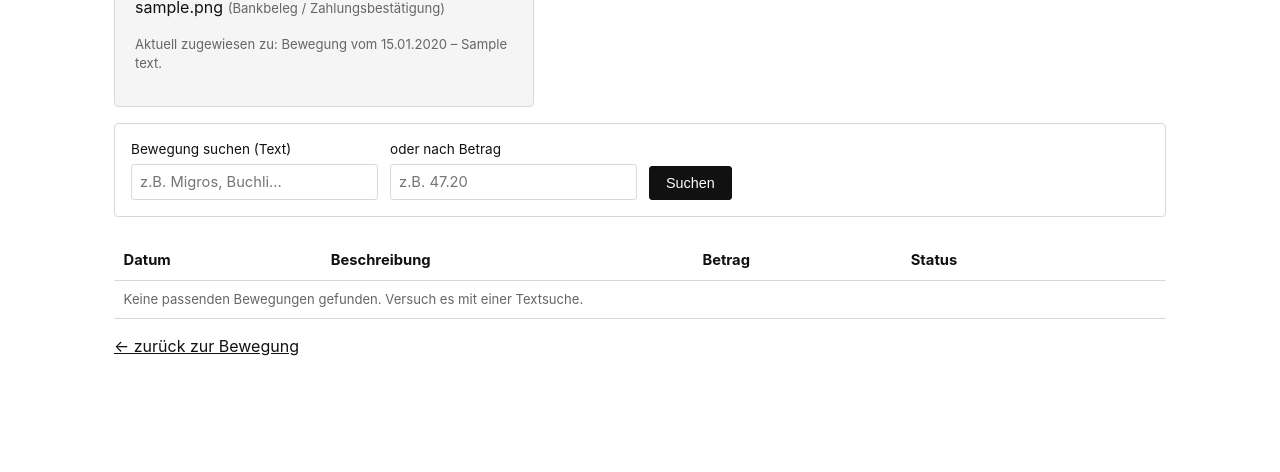
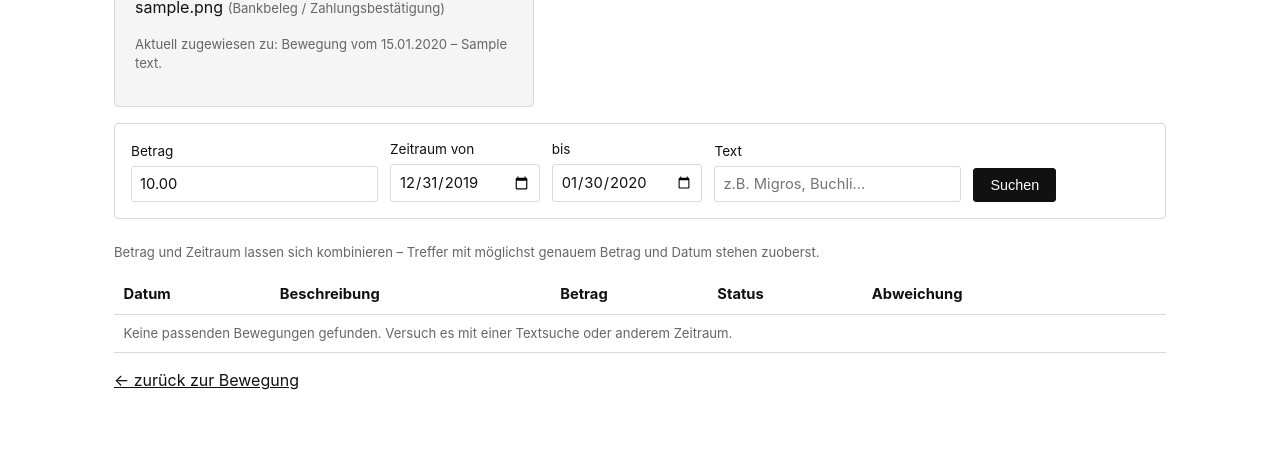
Before and after one commit to paologitgit/buchhaltung, a Django app: page /belege/1/anhaengen/ in a window 1280 px wide. Shown: the part 528-1000 px from the top of the page. Before the commit the page ends 884 px from the top, so only its background shows below. Run offline with Django 5.2, Linux system fonts and the light colour scheme; a user stored in the database is signed in; tables that the repository leaves empty hold one stand-in row (values such as "Sample post").

Commit message:
Add smart amount+date search to "an weitere Bewegung anhängen"
Betrag und Zeitraum lassen sich jetzt kombiniert filtern (UND statt
entweder/oder), mit Datumsfeldern von/bis. Beim ersten Aufruf werden
Betrag und ein ±15-Tage-Zeitraum automatisch aus dem Beleg
(expected_amount/-date) bzw. der aktuell zugewiesenen Bewegung
vorgeschlagen -- besonders nützlich bei Kreditkarten-Abrechnungen, wo
Text/Beschreibung selten zur Bank-Bewegung passen. Treffer werden nach
kleinster Betrags- und Datumsabweichung sortiert (Betrag hat Priorität,
analog zum Kreditkarten-Scanner) und die Abweichung wird pro Zeile
angezeigt.

```diff
--- a/documents/views.py
+++ b/documents/views.py
@@ -1,6 +1,6 @@
 import logging
 import uuid
-from datetime import date
+from datetime import date, timedelta
 from decimal import Decimal, InvalidOperation
 
 from django.contrib import messages
@@ -18,7 +18,7 @@ from bank.services import _compute_hash
 from core.decorators import owner_required
 
 from .forms import BelegUploadForm, PosteingangBulkUploadForm, PosteingangUploadForm
-from .matching import bewegungen_matching_amount, find_matching_bewegung
+from .matching import _amount_range_filter, bewegungen_matching_amount, find_matching_bewegung
 from .models import Beleg
 from .services import get_or_create_thumbnail_path, rotate_image_file, rotate_pdf_file
 from .statement_parser import parse_statement
@@ -29,6 +29,10 @@ logger = logging.getLogger(__name__)
 # jede Vorschau wird beim ersten Abruf serverseitig gerendert (PDF -> PNG),
 # zu viele auf einmal überlasten die wenigen gunicorn-Worker (WORKER TIMEOUT).
 BELEG_LIST_PAGE_SIZE = 40
+
+# Vorbelegter Zeitraum (in Tagen vor/nach dem Anker-Datum) für die
+# Bewegungssuche beim Anhängen eines Belegs an eine weitere Bewegung.
+BELEG_COPY_DATE_WINDOW_DAYS = 15
 
 
 def _redirect_after_beleg_action(beleg):
@@ -360,35 +364,87 @@ def beleg_copy(request, pk):
         )
         return redirect("bewegung_detail", pk=bewegung.pk)
 
-    query = request.GET.get("q", "")
-    amount_query = request.GET.get("betrag", "")
+    has_explicit_filters = any(key in request.GET for key in ("betrag", "von", "bis", "q"))
+
+    anchor_amount = beleg.expected_amount or (abs(beleg.bewegung.amount) if beleg.bewegung_id else None)
+    anchor_date = beleg.expected_date or (beleg.bewegung.booking_date if beleg.bewegung_id else None)
+
+    if has_explicit_filters:
+        query = request.GET.get("q", "")
+        amount_query = request.GET.get("betrag", "")
+        von_raw = request.GET.get("von", "")
+        bis_raw = request.GET.get("bis", "")
+    else:
+        # Erstaufruf ohne eigene Suche: Betrag/Zeitraum anhand des Belegs bzw.
+        # der aktuell zugewiesenen Bewegung vorschlagen (z.B. bei einer
+        # Kreditkarten-Abrechnung, die schon einer Bewegung zugewiesen ist).
+        query = ""
+        amount_query = str(anchor_amount) if anchor_amount else ""
+        if anchor_date:
+            von_raw = (anchor_date - timedelta(days=BELEG_COPY_DATE_WINDOW_DAYS)).isoformat()
+            bis_raw = (anchor_date + timedelta(days=BELEG_COPY_DATE_WINDOW_DAYS)).isoformat()
+        else:
+            von_raw = ""
+            bis_raw = ""
 
     matches = Bewegung.objects.select_related("bank_account").exclude(pk=beleg.bewegung_id)
+
     amount_error = None
+    amount_value = None
     if amount_query:
         try:
-            matches = bewegungen_matching_amount(Decimal(amount_query.replace(",", "."))).exclude(
-                pk=beleg.bewegung_id
-            ).select_related("bank_account")
+            amount_value = Decimal(amount_query.replace("'", "").replace(",", "."))
+            matches = matches.filter(_amount_range_filter(amount_value))
         except InvalidOperation:
             amount_error = "Ungültiger Betrag."
-    elif query:
-        matches = matches.filter(description__icontains=query)
-    elif beleg.expected_amount:
-        matches = bewegungen_matching_amount(beleg.expected_amount).exclude(
-            pk=beleg.bewegung_id
-        ).select_related("bank_account")
 
-    if query and amount_query and not amount_error:
+    if query:
         matches = matches.filter(description__icontains=query)
 
-    matches = matches.order_by("-booking_date")[:30]
+    date_error = None
+    von_date = None
+    bis_date = None
+    if von_raw:
+        try:
+            von_date = date.fromisoformat(von_raw)
+            matches = matches.filter(booking_date__gte=von_date)
+        except ValueError:
+            date_error = "Ungültiges Von-Datum."
+    if bis_raw:
+        try:
+            bis_date = date.fromisoformat(bis_raw)
+            matches = matches.filter(booking_date__lte=bis_date)
+        except ValueError:
+            date_error = "Ungültiges Bis-Datum."
+
+    if von_date and bis_date:
+        sort_anchor_date = von_date + (bis_date - von_date) / 2
+    else:
+        sort_anchor_date = von_date or bis_date or anchor_date
+
+    matches = list(matches.order_by("-booking_date")[:200])
+    for b in matches:
+        b.amount_diff = abs(abs(b.amount) - amount_value) if amount_value is not None else None
+        b.date_diff = abs((b.booking_date - sort_anchor_date).days) if sort_anchor_date else None
+
+    matches.sort(
+        key=lambda b: (
+            b.amount_diff if b.amount_diff is not None else Decimal("0"),
+            b.date_diff if b.date_diff is not None else 0,
+            -b.booking_date.toordinal(),
+        )
+    )
+    matches = matches[:30]
+
     context = {
         "beleg": beleg,
         "matches": matches,
         "query": query,
         "amount_query": amount_query,
         "amount_error": amount_error,
+        "von": von_raw,
+        "bis": bis_raw,
+        "date_error": date_error,
     }
     return render(request, "documents/beleg_copy.html", context)
 
--- a/templates/documents/beleg_copy.html
+++ b/templates/documents/beleg_copy.html
@@ -14,19 +14,29 @@
 
 <form method="get" class="filters">
   <div>
-    <label for="q">Bewegung suchen (Text)</label>
-    <input type="text" name="q" id="q" value="{{ query }}" placeholder="z.B. Migros, Buchli...">
+    <label for="betrag">Betrag</label>
+    <input type="text" name="betrag" id="betrag" value="{{ amount_query }}" placeholder="z.B. 47.20">
   </div>
   <div>
-    <label for="betrag">oder nach Betrag</label>
-    <input type="text" name="betrag" id="betrag" value="{{ amount_query }}" placeholder="z.B. 47.20">
+    <label for="von">Zeitraum von</label>
+    <input type="date" name="von" id="von" value="{{ von }}">
+  </div>
+  <div>
+    <label for="bis">bis</label>
+    <input type="date" name="bis" id="bis" value="{{ bis }}">
+  </div>
+  <div>
+    <label for="q">Text</label>
+    <input type="text" name="q" id="q" value="{{ query }}" placeholder="z.B. Migros, Buchli...">
   </div>
   <div><button type="submit">Suchen</button></div>
 </form>
 {% if amount_error %}<p class="errorlist">{{ amount_error }}</p>{% endif %}
+{% if date_error %}<p class="errorlist">{{ date_error }}</p>{% endif %}
+<p class="muted">Betrag und Zeitraum lassen sich kombinieren – Treffer mit möglichst genauem Betrag und Datum stehen zuoberst.</p>
 
 <table>
-  <thead><tr><th>Datum</th><th>Beschreibung</th><th>Betrag</th><th>Status</th><th></th></tr></thead>
+  <thead><tr><th>Datum</th><th>Beschreibung</th><th>Betrag</th><th>Status</th><th>Abweichung</th><th></th></tr></thead>
   <tbody>
     {% for b in matches %}
     <tr>
@@ -34,6 +44,11 @@
       <td>{{ b.description|truncatechars:60 }}</td>
       <td>{{ b.amount }} {{ b.currency }}</td>
       <td>{{ b.get_status_display }}</td>
+      <td class="muted">
+        {% if b.amount_diff is not None %}{% if b.amount_diff == 0 %}exakter Betrag{% else %}Betrag Δ {{ b.amount_diff }}{% endif %}{% endif %}
+        {% if b.amount_diff is not None and b.date_diff is not None %}, {% endif %}
+        {% if b.date_diff is not None %}{% if b.date_diff == 0 %}exaktes Datum{% else %}{{ b.date_diff }} Tag{{ b.date_diff|pluralize }} Abstand{% endif %}{% endif %}
+      </td>
       <td>
         <form method="post">
           {% csrf_token %}
@@ -43,7 +58,7 @@
       </td>
     </tr>
     {% empty %}
-    <tr><td colspan="5" class="muted">Keine passenden Bewegungen gefunden. Versuch es mit einer Textsuche.</td></tr>
+    <tr><td colspan="6" class="muted">Keine passenden Bewegungen gefunden. Versuch es mit einer Textsuche oder anderem Zeitraum.</td></tr>
     {% endfor %}
   </tbody>
 </table>
```
